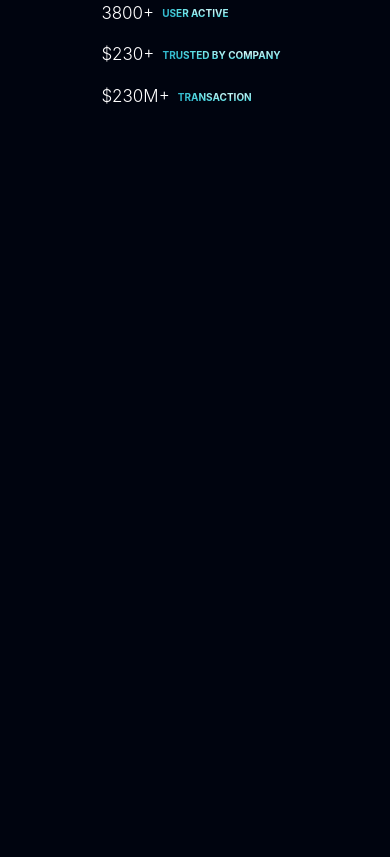
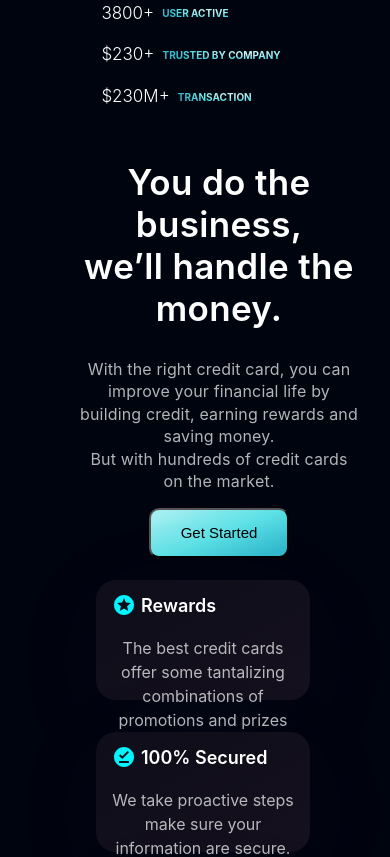
Before and after one commit to ShafiaAnsar/hoo-bank, a React (Create React App) app: page / in a window 390 px wide. Shown: the part 900-1757 px from the top of the page. Before the commit the page ends 1080 px from the top, so only its background shows below. Built offline with nearby package versions, Linux system fonts and the light colour scheme.

Commit message:
'BussinesSection'

```diff
--- a/src/App.js
+++ b/src/App.js
@@ -14,8 +14,8 @@ function App() {
      {/* <Navbar/> */}
       <Hero/>
       <Stats/>
-      {/* <BussinesSection/>
-      <Billing/>
+      <BussinesSection/>
+      {/*<Billing/>
       <CardDeal/>
       <Testimonials/>
       <CTA/>
--- a/src/components/BussinesSection/BussinesSection.css
+++ b/src/components/BussinesSection/BussinesSection.css
@@ -29,7 +29,6 @@
 .left-button>button{
     width: 170px;
     height: 64px;
-    left: 135px;
     background: linear-gradient(157.81deg, #DEF9FA -43.27%, #BEF3F5 -21.24%, #9DEDF0 12.19%, #7DE7EB 29.82%, #5CE1E6 51.94%, #33BBCF 90.29%);
     border-radius: 10px;
     font-weight: 500;
@@ -47,8 +46,8 @@
     align-items: flex-start;
     margin-top: 2rem;
     background: linear-gradient(153.47deg, rgba(255, 255, 255, 0) -341.94%, #14101D 95.11%);
-box-shadow: 0px 20px 100px -10px rgba(66, 71, 91, 0.1);
-border-radius: 20px;
+    box-shadow: 0px 20px 100px -10px rgba(66, 71, 91, 0.1);
+    border-radius: 20px;
 }
 .rewards_heading{
     display: flex;
@@ -88,3 +87,28 @@ border-radius: 20px;
 
 
 }
+@media screen and (max-width:1024px) {
+    .bsection_content{
+       flex-direction: column;
+       align-items: center;
+    }
+}
+@media screen and (max-width:660px){
+    .bsection_content-left>h2{
+        font-size: 35px;
+        line-height: 120%;
+    }
+    .bsection_content-left>p{
+        font-size: 16px;
+        line-height: 140%;
+    }
+    .left-button>button{
+        width: 140px;
+        height: 50px;
+        font-size: 15px;
+    }
+    .bsection_content-right{
+        margin-left: 4rem;
+        margin-top: -10px;
+    }
+}
```
